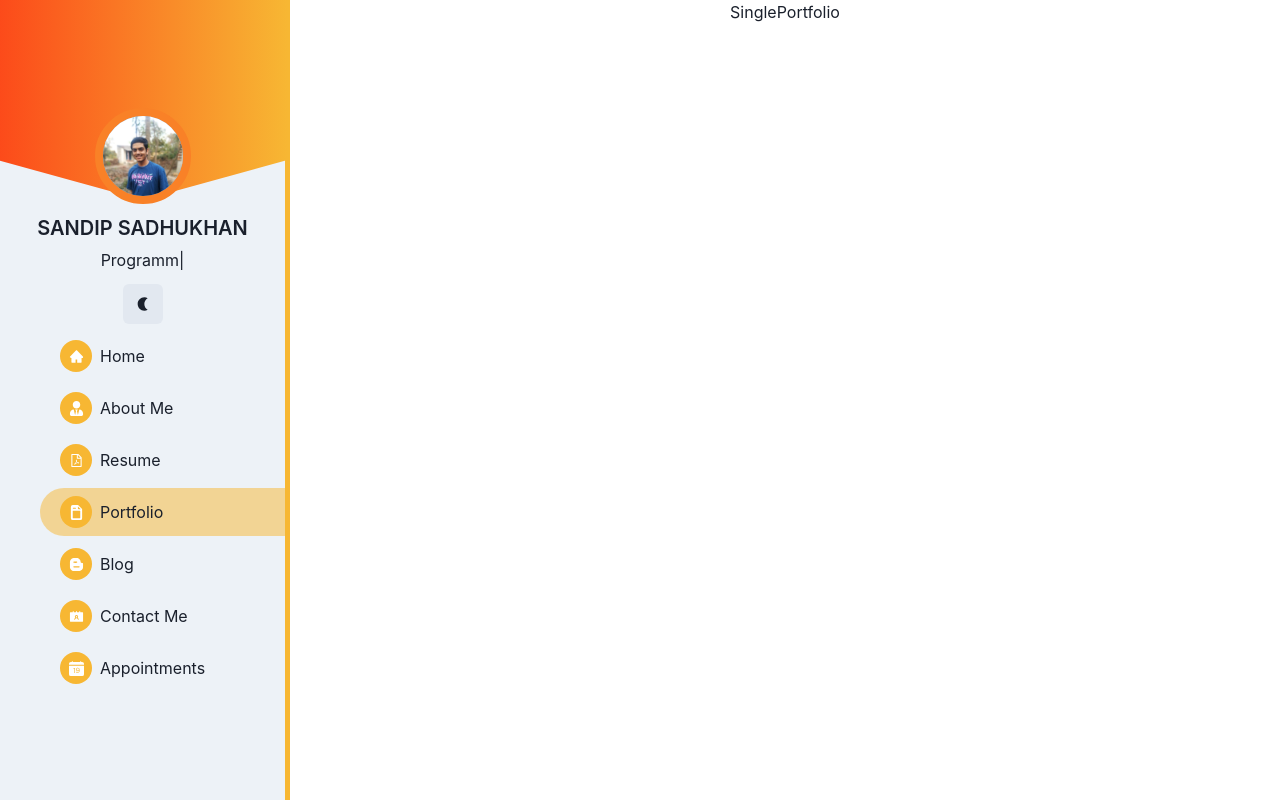
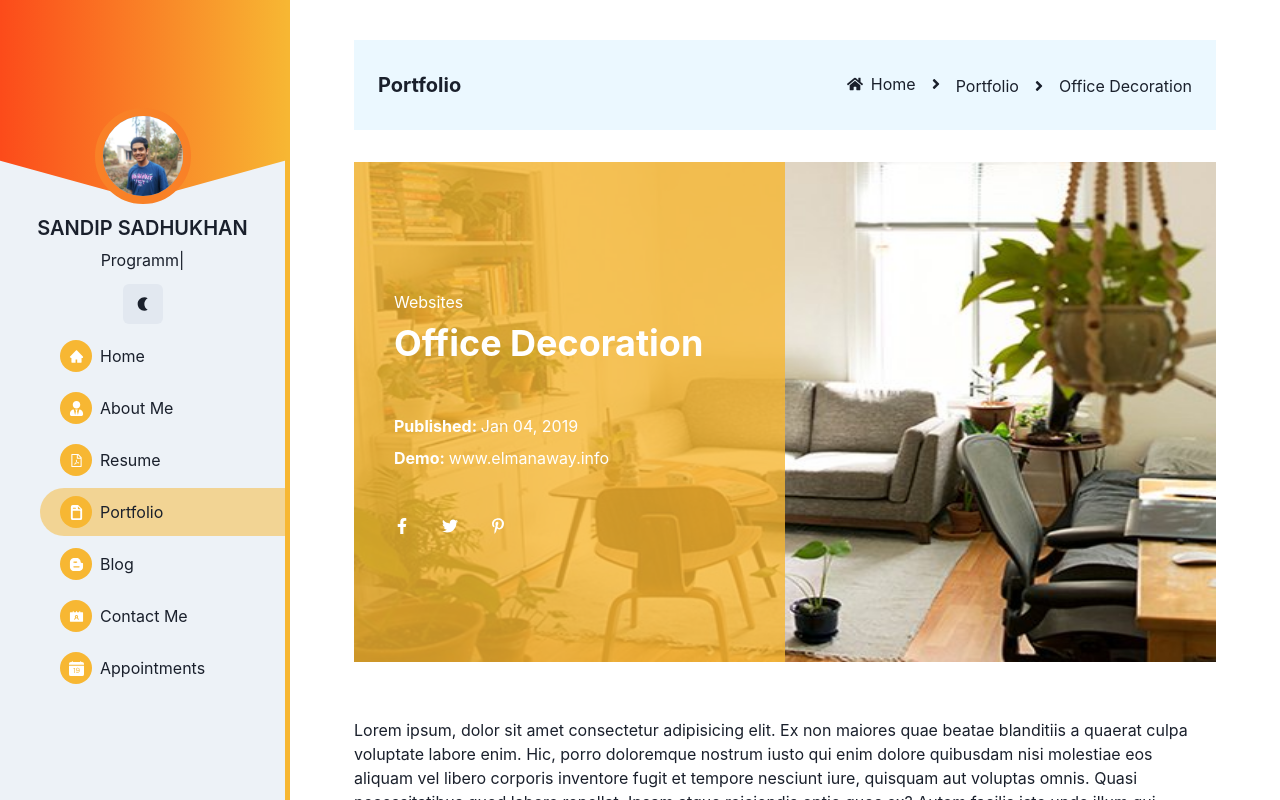
Before and after one commit to sandip-sadhukhan/7resume, a Next.js app in the folder frontend/: page /1/portfolio/hello in a window 1280 px wide. Built offline with nearby package versions, Linux system fonts and the light colour scheme.

Commit message:
single portfolio page done

```diff
--- /dev/null
+++ b/frontend/components/profile/sections/portfolio/HeadingBreadcrumb.tsx
@@ -0,0 +1,57 @@
+import {
+  Breadcrumb,
+  BreadcrumbItem,
+  BreadcrumbLink,
+  Heading,
+  HStack,
+  Text,
+} from "@chakra-ui/react"
+import React from "react"
+import { FaAngleRight, FaHome } from "react-icons/fa"
+import { BreadcrumbType } from "../../../../types/profile"
+
+interface HeadingBreadcrumbProps {
+  grayBackground: string
+  title: string
+  breadcrumbList: BreadcrumbType[]
+  homePageLink: string
+}
+
+const HeadingBreadcrumb: React.FC<HeadingBreadcrumbProps> = (
+  props: HeadingBreadcrumbProps
+) => {
+  const { homePageLink, breadcrumbList, grayBackground, title } = props
+  return (
+    <HStack
+      gap={4}
+      flexDir={["column", "column", "column", "row", "row"]}
+      justifyContent="space-between"
+      alignItems="center"
+      w="full"
+      bgColor={grayBackground}
+      py={8}
+      px={6}
+    >
+      <Heading size="md">{title}</Heading>
+      <Breadcrumb spacing={3} separator={<FaAngleRight color="gray.500" />}>
+        <BreadcrumbItem>
+          <BreadcrumbLink href={homePageLink}>
+            <HStack>
+              <FaHome />
+              <Text>Home</Text>
+            </HStack>
+          </BreadcrumbLink>
+        </BreadcrumbItem>
+        {breadcrumbList.map((breadcrumb, index) => (
+          <BreadcrumbItem key={index}>
+            <BreadcrumbLink href={breadcrumb.link}>
+              {breadcrumb.text}
+            </BreadcrumbLink>
+          </BreadcrumbItem>
+        ))}
+      </Breadcrumb>
+    </HStack>
+  )
+}
+
+export default HeadingBreadcrumb
--- a/frontend/components/profile/sections/portfolio/SinglePortfolioSection.tsx
+++ b/frontend/components/profile/sections/portfolio/SinglePortfolioSection.tsx
@@ -1,7 +1,155 @@
+import {
+  Heading,
+  HStack,
+  SimpleGrid,
+  Text,
+  useColorModeValue,
+  VStack,
+  Image,
+} from "@chakra-ui/react"
+import { useRouter } from "next/router"
 import React from "react"
+import { FaFacebookF, FaPinterestP, FaTwitter } from "react-icons/fa"
+import { BreadcrumbType } from "../../../../types/profile"
+import HeadingBreadcrumb from "./HeadingBreadcrumb"
+import Project from "./Project"
 
 const SinglePortfolioSection = () => {
-  return <div>SinglePortfolio</div>
+  const router = useRouter()
+  const username = router.query.username as string
+  const slug = router.query.slug as string
+
+  const secondaryColor = useColorModeValue("#f7b733", "#00c6ff")
+  const transparentSecondaryColor = useColorModeValue(
+    "rgba(247, 183, 51, .8)",
+    "rgba(0, 198, 255, .8)"
+  )
+  const grayBackground = useColorModeValue("blue.50", "gray.700")
+
+  const portfolioBreadCrumbList: BreadcrumbType[] = [
+    {
+      text: "Portfolio",
+      link: `/${username}/portfolio`,
+    },
+    {
+      text: "Office Decoration",
+      link: `/${username}/portfolio/${slug}`,
+    },
+  ]
+
+  return (
+    <VStack
+      align="start"
+      justifyContent="center"
+      pt={[5, 5, 5, 10, 10]}
+      px={[5, 5, 5, 16, 16]}
+      w={["95%", "95%", "95%", "full", "full"]}
+    >
+      {/* Heading & Breadcrumb */}
+      <HeadingBreadcrumb
+        grayBackground={grayBackground}
+        homePageLink={`/${username}`}
+        breadcrumbList={portfolioBreadCrumbList}
+        title="Portfolio"
+      />
+
+      {/* Header Image & Text */}
+      <VStack w="full" pt={6}>
+        <div
+          style={{
+            position: "relative",
+            width: "100%",
+            height: 500,
+          }}
+        >
+          <Image
+            w="100%"
+            src="/portfolio-img.jpeg"
+            alt="portfolio image"
+            h="100%"
+          />
+          <VStack
+            pos="absolute"
+            top={0}
+            left={0}
+            zIndex={10}
+            bgColor={transparentSecondaryColor}
+            h="100%"
+            w={["100%", "100%", "100%", "50%"]}
+            pl={10}
+            alignItems="start"
+            justifyContent="center"
+            color="white"
+          >
+            <VStack align="start" w="full">
+              <Text>Websites</Text>
+              <Heading>Office Decoration</Heading>
+            </VStack>
+
+            <VStack align="start" w="full" pt={10}>
+              <Text>
+                <b>Published: </b> Jan 04, 2019
+              </Text>
+              <Text>
+                <b>Demo: </b> www.elmanaway.info
+              </Text>
+            </VStack>
+            <HStack align="start" w="full" spacing={8} pt={10}>
+              <FaFacebookF />
+              <FaTwitter />
+              <FaPinterestP />
+            </HStack>
+          </VStack>
+        </div>
+      </VStack>
+
+      {/* Blog Content */}
+      <VStack w="full" align="start" py={12}>
+        <Text>
+          Lorem ipsum, dolor sit amet consectetur adipisicing elit. Ex non
+          maiores quae beatae blanditiis a quaerat culpa voluptate labore enim.
+          Hic, porro doloremque nostrum iusto qui enim dolore quibusdam nisi
+          molestiae eos aliquam vel libero corporis inventore fugit et tempore
+          nesciunt iure, quisquam aut voluptas omnis. Quasi necessitatibus quod
+          labore repellat. Ipsam atque reiciendis optio quos ex? Autem facilis
+          iste unde illum qui voluptatem maiores, explicabo eaque ea tenetur
+          exercitationem quidem sed officiis suscipit numquam in culpa sit
+          excepturi quo. Sequi officiis nulla mollitia molestias at sit commodi.
+          Magni saepe dolore voluptate natus quaerat expedita similique quidem
+          doloribus quos ipsum.
+        </Text>
+        <Text>
+          Lorem ipsum dolor sit amet consectetur adipisicing elit. Aliquid ipsa
+          rem nostrum id est cupiditate aperiam quis dignissimos quam enim
+          itaque distinctio sunt deserunt, quo nulla, animi possimus accusantium
+          nemo. Deserunt non quasi assumenda consequatur. Voluptate aperiam
+          impedit minima, nemo praesentium modi molestiae aliquam adipisci
+          asperiores, exercitationem magnam quos placeat.
+        </Text>
+      </VStack>
+
+      {/* Related Projects */}
+      <VStack w="full" align="start">
+        <Heading>Related Projects</Heading>
+        <SimpleGrid columns={[1, 1, 1, 2, 2]} w="full" py={10} spacing={8}>
+          <Project
+            category="Websites"
+            imageURL="/portfolio-img.jpeg"
+            name="Company Branding"
+            secondaryColor={secondaryColor}
+            slug="hello"
+          />
+          <Project
+            category="Websites"
+            imageURL="/portfolio-img.jpeg"
+            name="Company Branding"
+            secondaryColor={secondaryColor}
+            slug="hello"
+          />
+        </SimpleGrid>
+      </VStack>
+    </VStack>
+  )
 }
 
 export default SinglePortfolioSection
--- a/frontend/types/profile/index.ts
+++ b/frontend/types/profile/index.ts
@@ -14,3 +14,8 @@ export interface SkillType {
   name: string
   value: number
 }
+
+export interface BreadcrumbType {
+  text: string
+  link: string
+}
```
